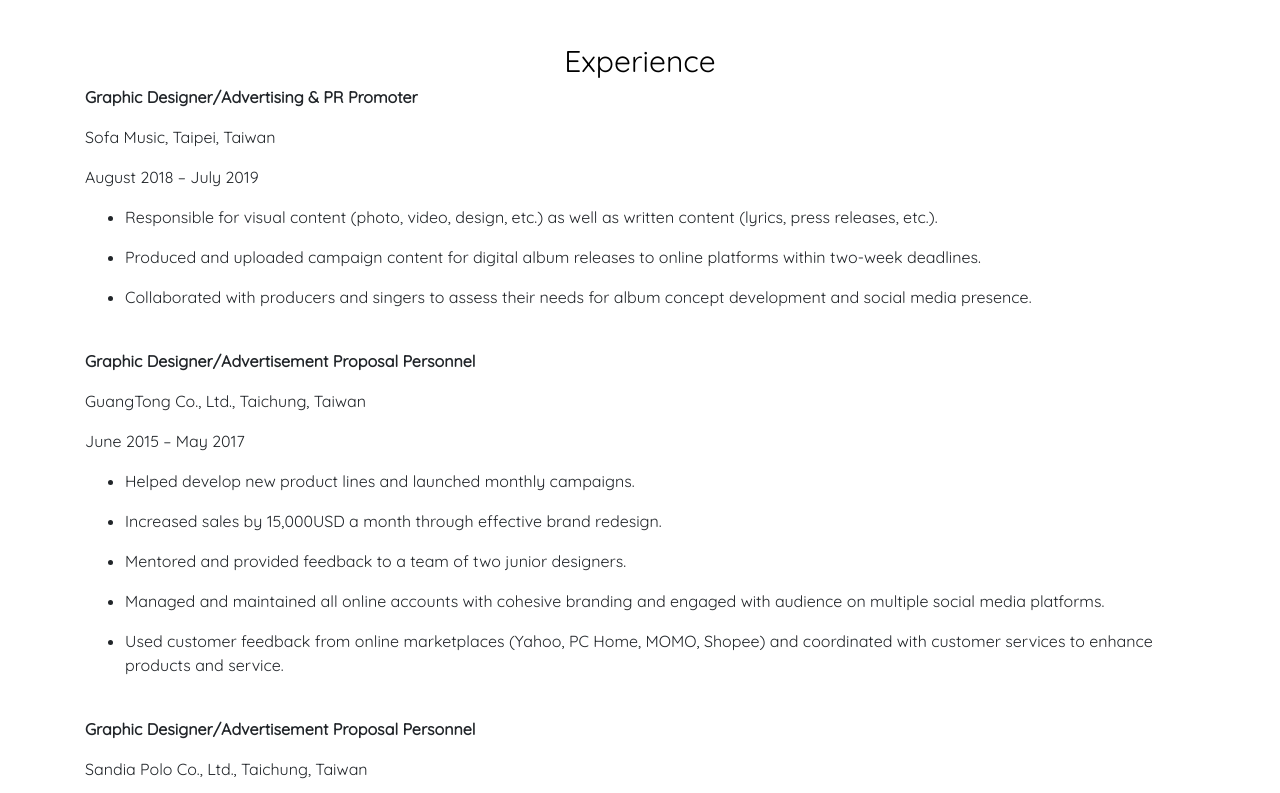
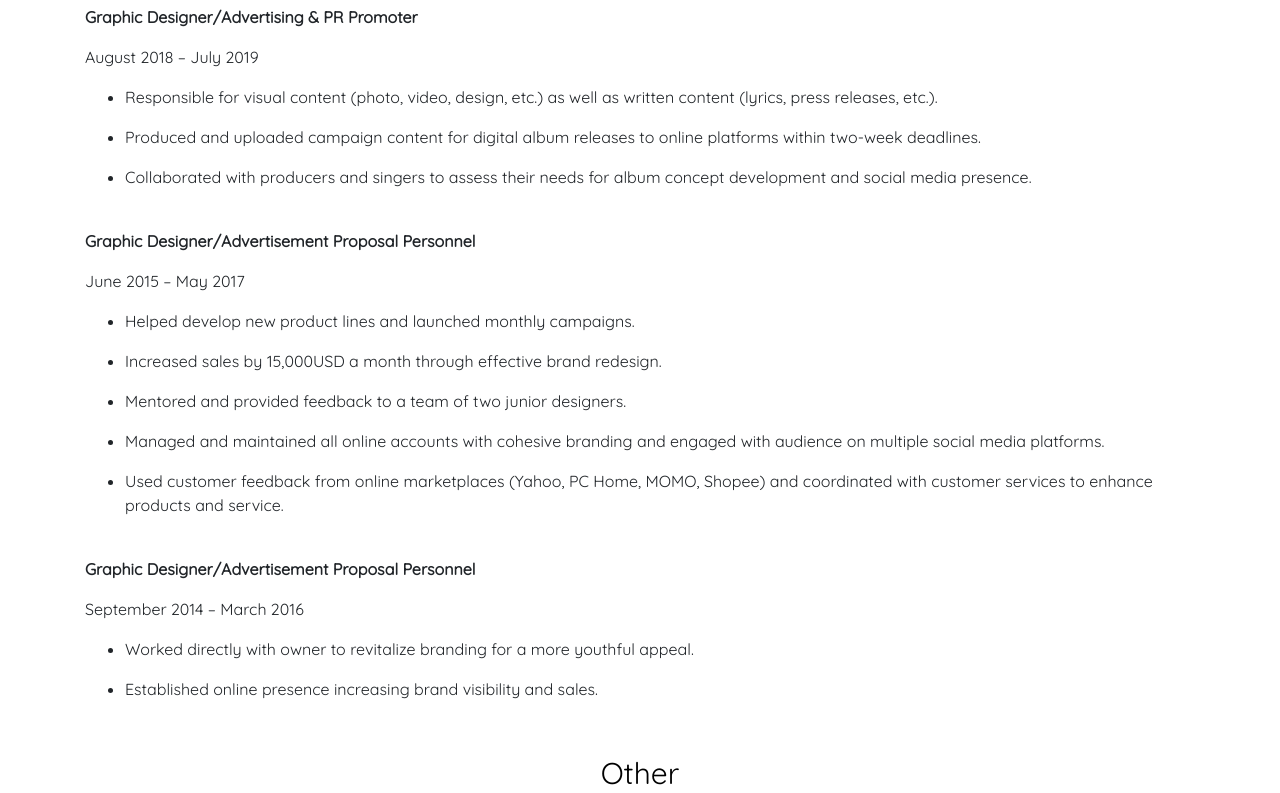
Before and after one commit to ssuingchen/539waiver_webDesign, a plain HTML site: page _harp/reume.html in a window 1280 px wide. Shown: the part 1087-1880 px from the top of the page. Drawn offline with nearby package versions, Linux system fonts and the light colour scheme.

Commit message:
First Harp + Pages commit

```diff
--- a/_harp/reume.html
+++ b/_harp/reume.html
@@ -48,8 +48,6 @@
                 <h1 id="title"><p>YING TSU TSENG （Sony – 少女)</p></h1>
                 <div class="resume resume1 col-12">
                     <p>Taipei, Taiwan</p>
-                    <p>+886 905-277-757</p>
-                    <p>anzzhii@gmail.com </p>
                 </div>
 
                 <div class="resume resume2 col-12">
@@ -85,7 +83,6 @@
                 <div class="resume resume4 col-12">
                     <h2>Experience</h2>
                     <strong><P>Graphic Designer/Advertising & PR Promoter</P></strong>
-                    <P>Sofa Music, Taipei, Taiwan</P>
                     <P>August 2018 – July 2019</P>
                     <ul>
                         <li><p>Responsible for visual content (photo, video, design, etc.) as well as written content (lyrics, press releases, etc.).</p></li>
@@ -94,7 +91,6 @@
                     </ul>
                     <br>
                     <strong><p>Graphic Designer/Advertisement Proposal Personnel</p></strong>
-                    <p>GuangTong Co., Ltd., Taichung, Taiwan</p>
                     <p>June 2015 – May 2017</p>
                     <ul>
                         <li><p>Helped develop new product lines and launched monthly campaigns.</p></li>
@@ -105,7 +101,6 @@
                     </ul>
                     <br>
                     <strong><p>Graphic Designer/Advertisement Proposal Personnel</p></strong>
-                    <p>Sandia Polo Co., Ltd., Taichung, Taiwan</p>
                     <p>September 2014 – March 2016</p>
                     <ul>
                         <li><p>Worked directly with owner to revitalize branding for a more youthful appeal.</p></li>
```
Also changed, not shown: reume.html (+0 -5 lines).
